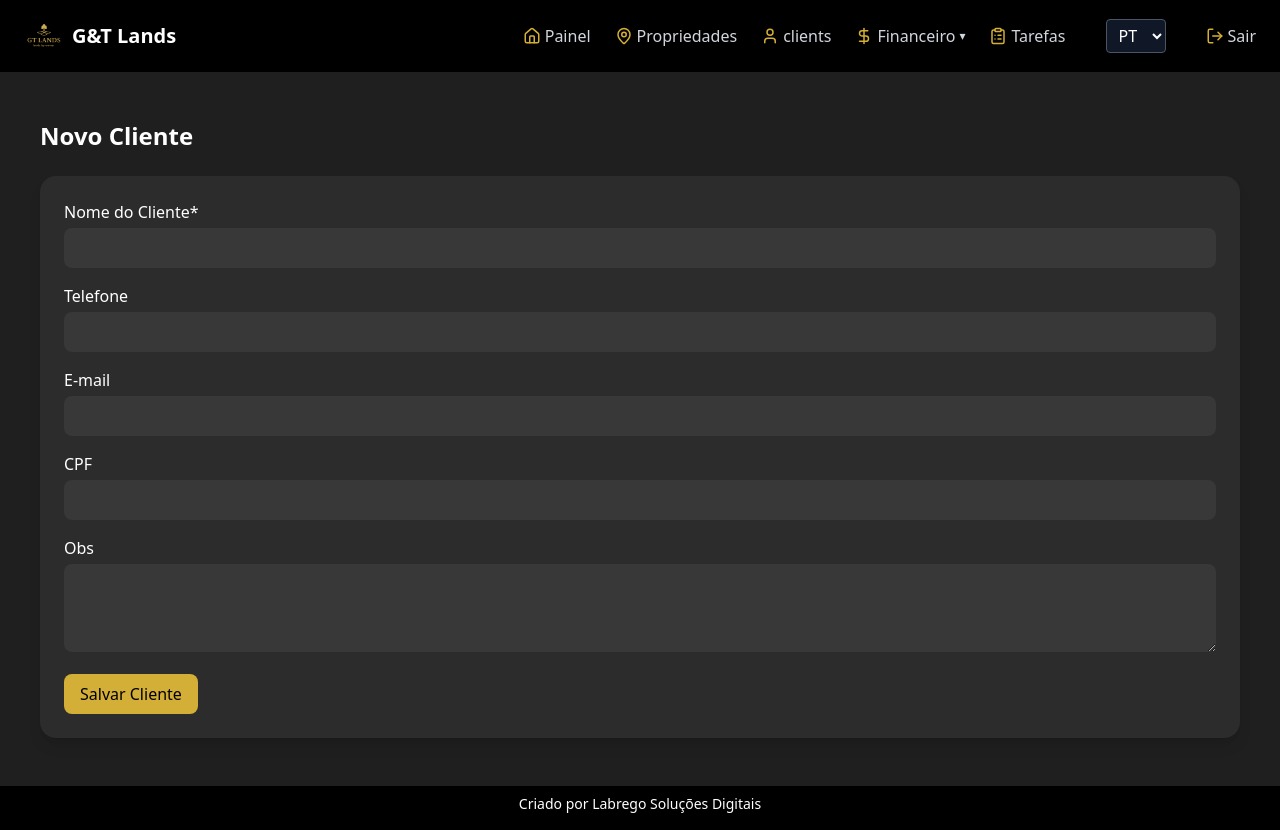
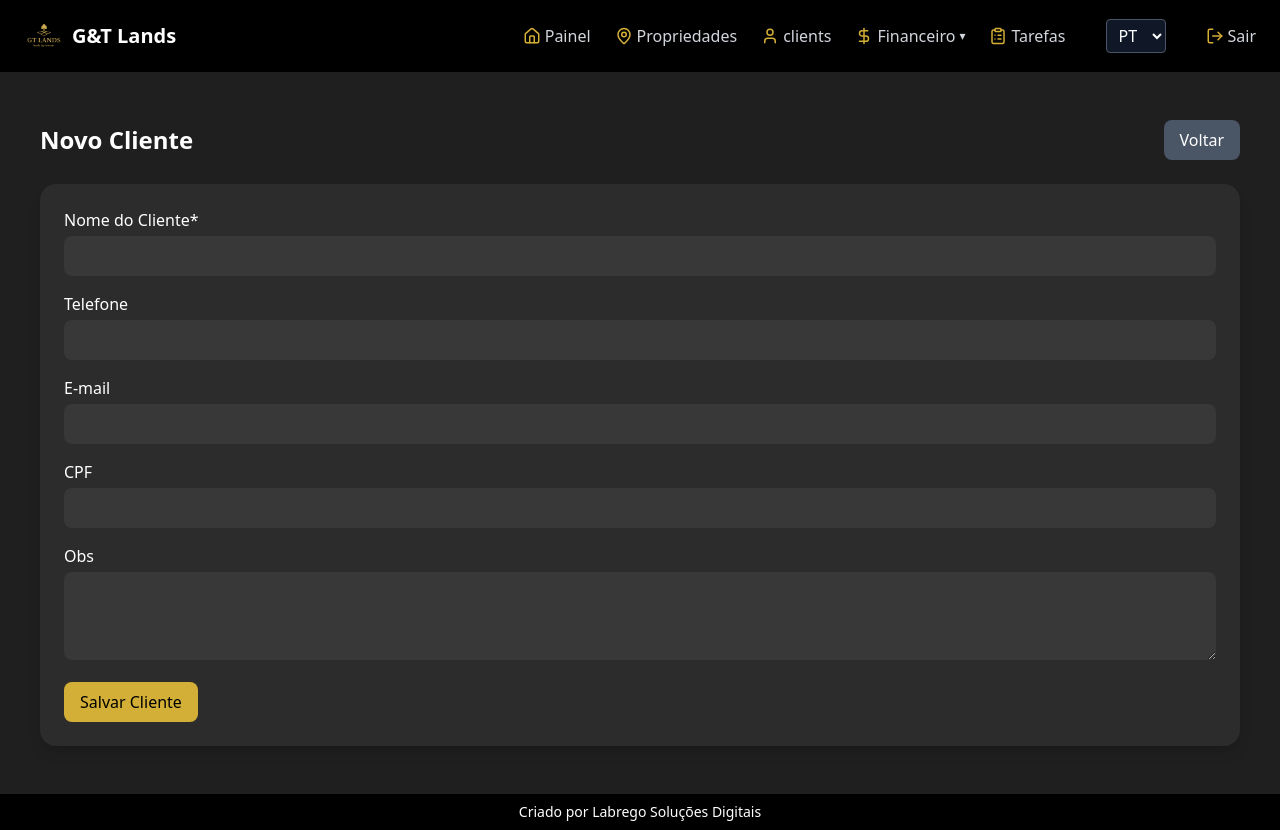
Before and after one commit to luanalabrego/my-gt-lands-app, a Next.js app: page /clientes/cadastrar in a window 1280 px wide. Built offline with nearby package versions, Linux system fonts and the light colour scheme.

Commit message:
sua mensagem

```diff
--- a/src/app/clientes/cadastrar/page.tsx
+++ b/src/app/clientes/cadastrar/page.tsx
@@ -35,14 +35,22 @@ export default function CadastrarClientePage() {
 
   return (
     <div className="p-6">
-      <h1 className="text-2xl font-bold text-white mb-6">Novo Cliente</h1>
+      <div className="flex items-center justify-between mb-6">
+        <h1 className="text-2xl font-bold text-white">Novo Cliente</h1>
+        <button
+          type="button"
+          onClick={() => router.back()}
+          className="bg-gray-600 text-white px-4 py-2 rounded-lg font-medium hover:bg-gray-500 transition"
+        >
+          Voltar
+        </button>
+      </div>
+
       <form
         onSubmit={handleSubmit}
         className="space-y-4 bg-[#2C2C2C] p-6 rounded-2xl shadow-lg"
       >
-        {error && (
-          <p className="text-red-500 text-sm">{error}</p>
-        )}
+        {error && <p className="text-red-500 text-sm">{error}</p>}
 
         <div>
           <label className="block text-white mb-1">Nome do Cliente*</label>
```
